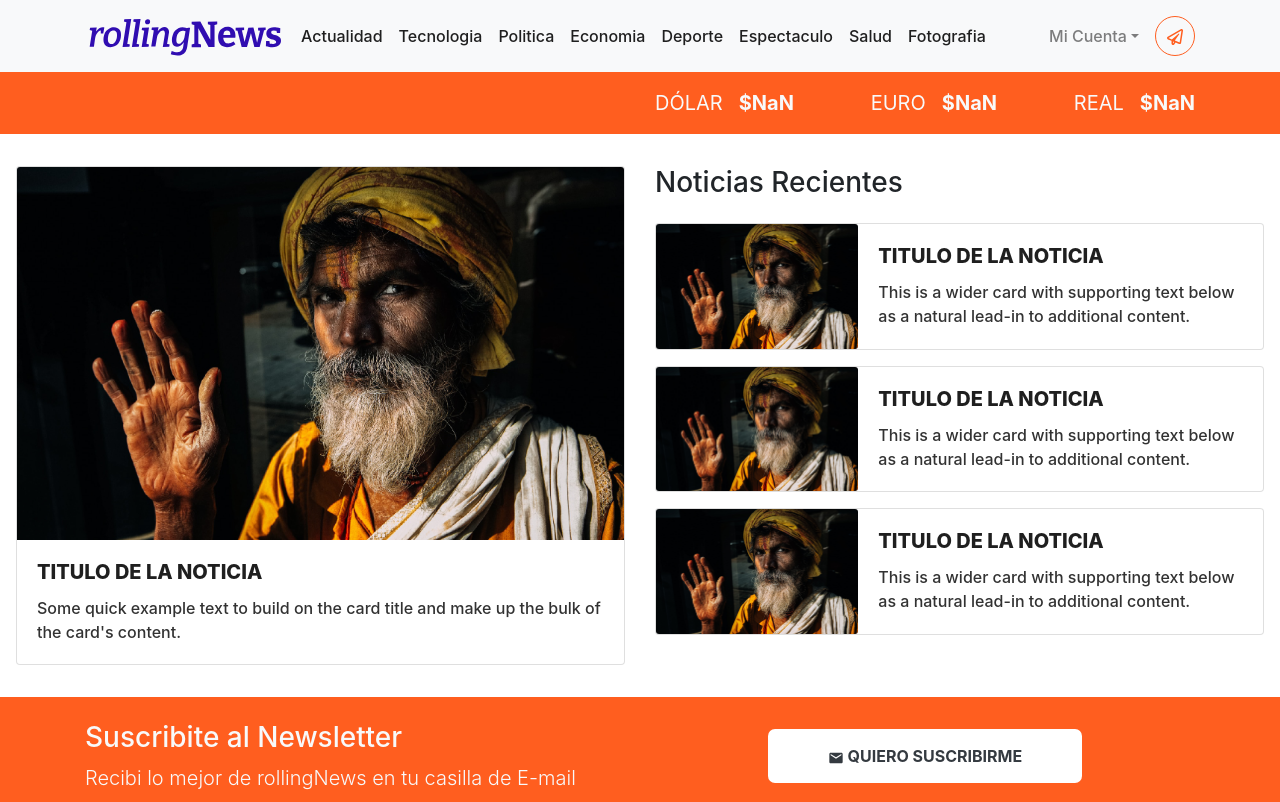
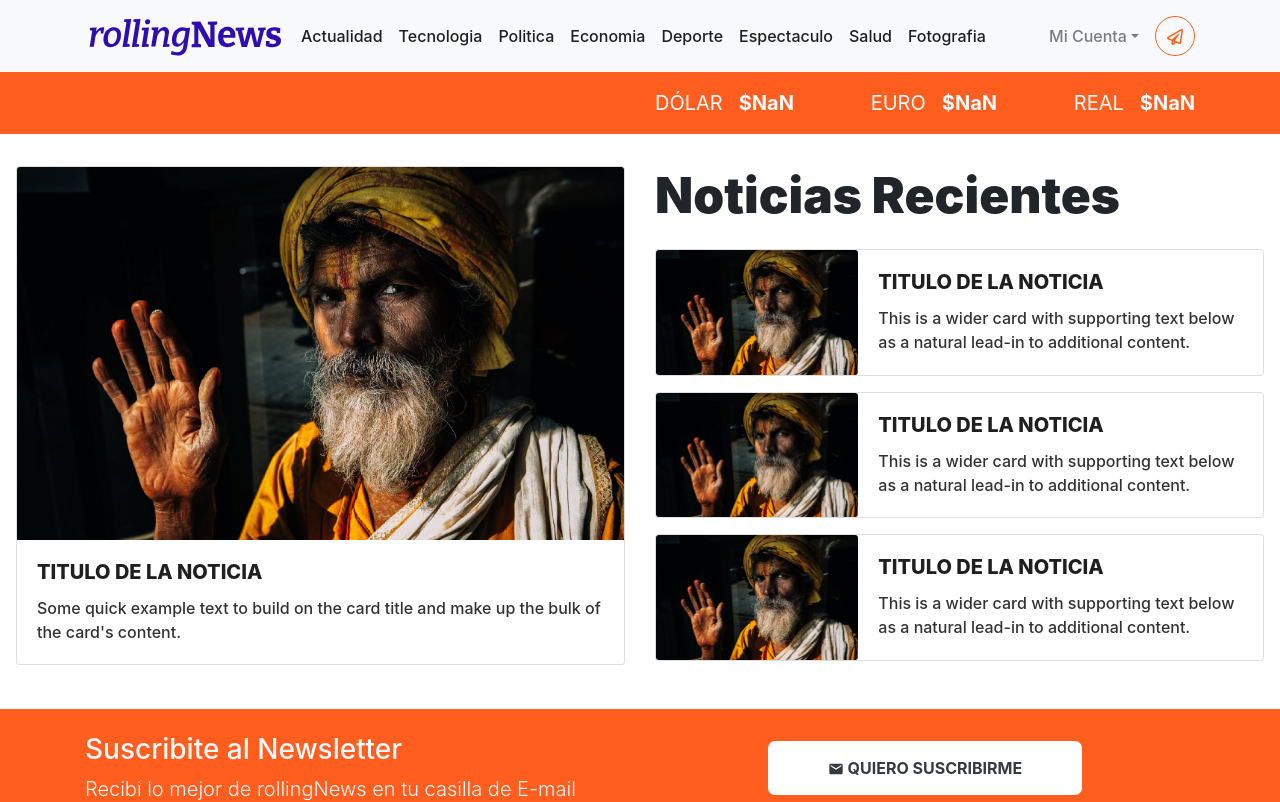
Before and after one commit to Arias-Juan/rolling-new-frontend, a React (Create React App) app: page / in a window 1280 px wide. Shown: the top 802 px of the page. Built offline with nearby package versions, Linux system fonts and the light colour scheme; no server answers; data requests are answered from the project's data file.

Commit message:
ultimos cambios en pagina ppal

```diff
--- a/src/categorias.css
+++ b/src/categorias.css
@@ -96,3 +96,8 @@
     font-weight: 800;
     text-transform: uppercase;
 }
+
+.titulo-ppal{
+    font-weight: 900;
+    font-size: 3.1rem;
+}
```
